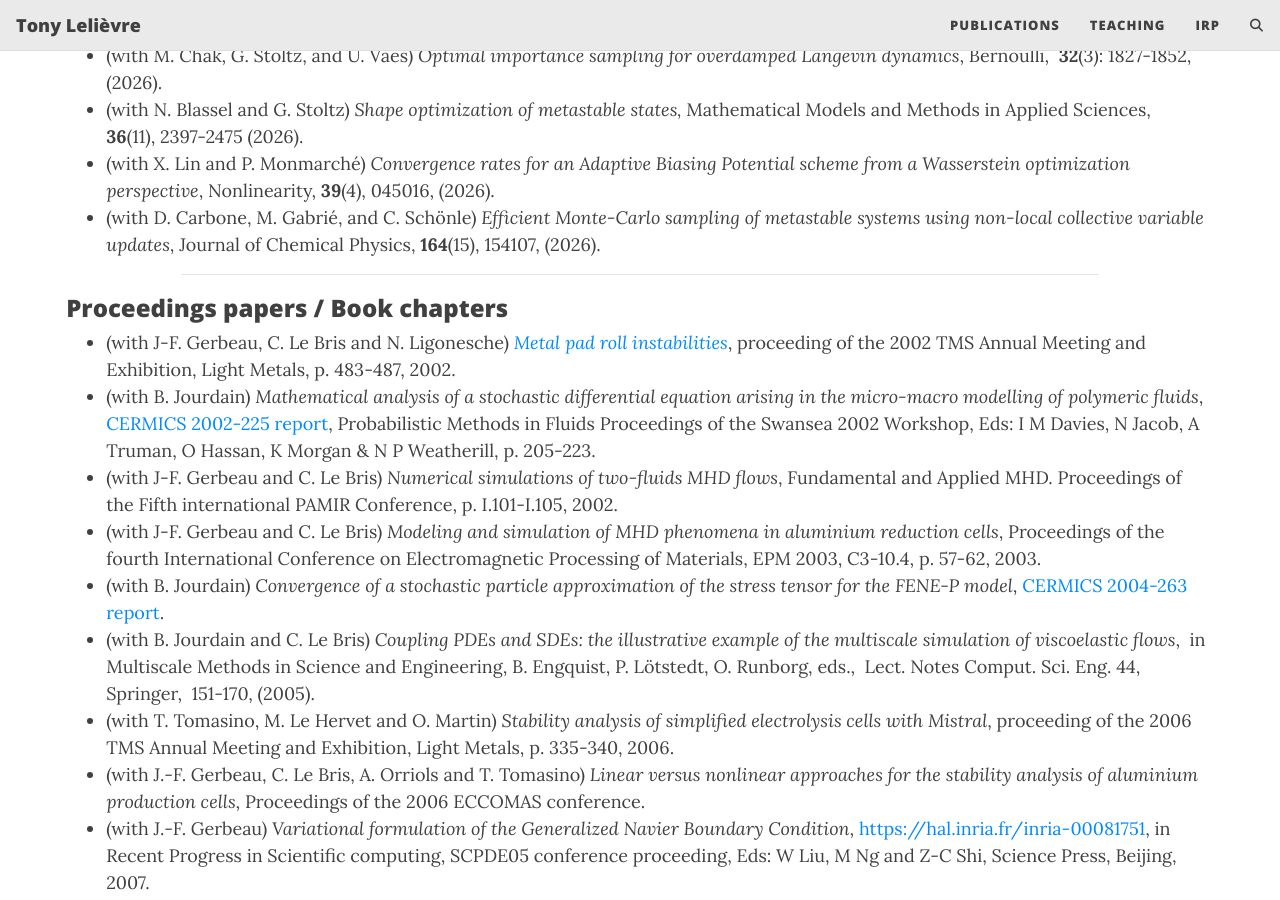
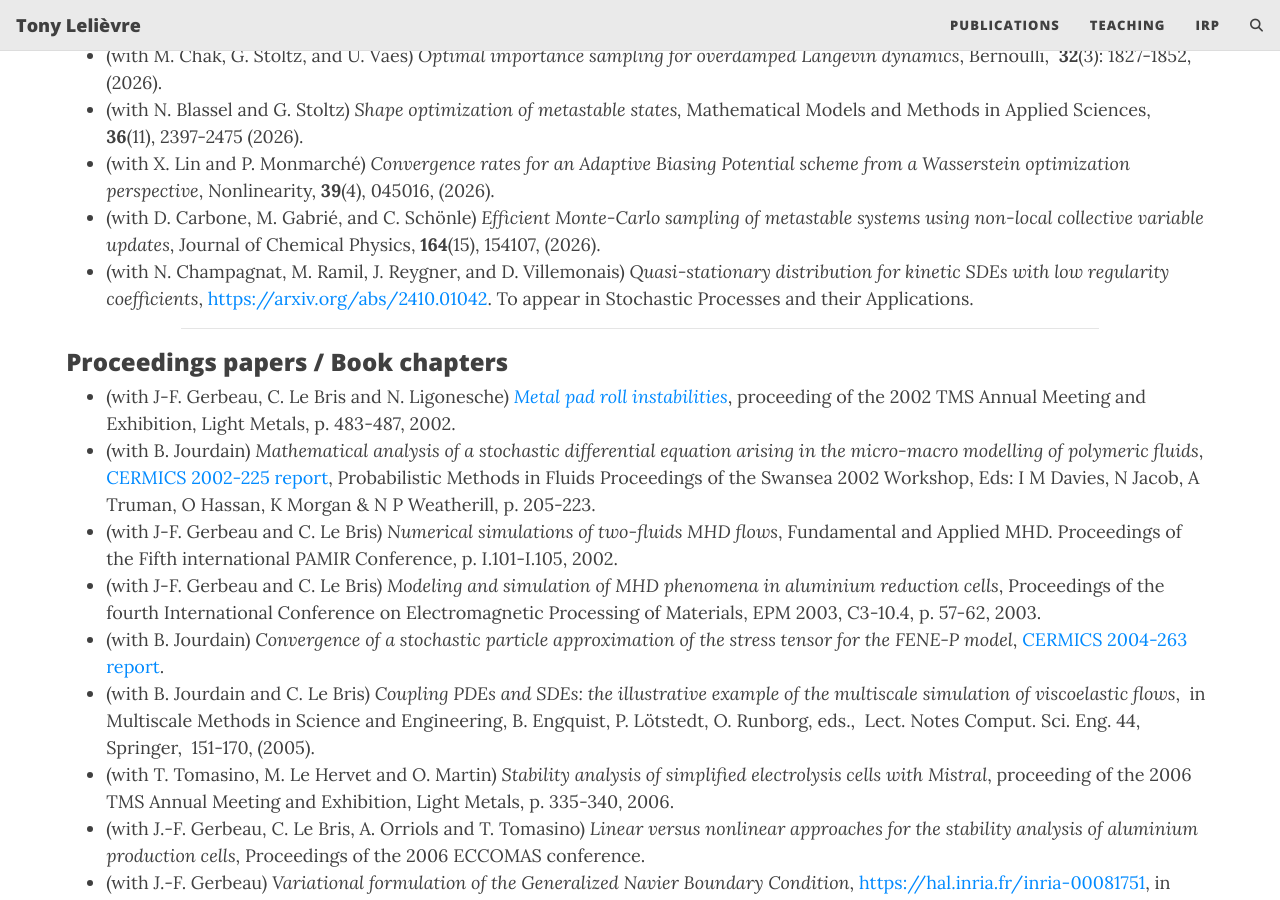
Before and after one commit to Tony-Lelievre/Tony-Lelievre.github.io, a Jekyll site: the page built from publications.md, in a window 1280 px wide and 900 px high, scrolled down 7428 px. Built offline with Jekyll 4.4.1, drawn with Linux system fonts in a browser that asks for light colours; comment, search, counter and statistics services are not loaded; our own code applies the rules of GitHub Pages for plain Markdown files; some of the changed text lies outside the part shown.

Commit message:
Move kinetic SDE paper to journal articles

```diff
--- a/publications.md
+++ b/publications.md
@@ -157,6 +157,7 @@ Numerical Mathematics and Scientific Computation, Oxford University Press, 2006.
   <li>(with N. Blassel and G. Stoltz) <i>Shape optimization of metastable states,</i> Mathematical Models and Methods in Applied Sciences, <strong>36</strong>(11), 2397-2475 (2026).</li>
  	<li>(with X. Lin and P. Monmarché) <i>Convergence rates for an Adaptive Biasing Potential scheme from a Wasserstein optimization perspective</i>, Nonlinearity, <strong>39</strong>(4), 045016, (2026).</li>
  	<li>(with D. Carbone, M. Gabrié, and C. Schönle) <em>Efficient Monte-Carlo sampling of metastable systems using non-local collective variable updates</em>, Journal of Chemical Physics, <strong>164</strong>(15), 154107, (2026).</li>
+  <li>(with N. Champagnat, M. Ramil, J. Reygner, and D. Villemonais) <i>Quasi-stationary distribution for kinetic SDEs with low regularity coefficients</i>, <a href="https://arxiv.org/abs/2410.01042">https://arxiv.org/abs/2410.01042</a>. To appear in Stochastic Processes and their Applications.</li>
 </ul>
 
 <hr width="80%" />
```
Also changed, not shown: other parts of publications.md (+0 -1 lines).
